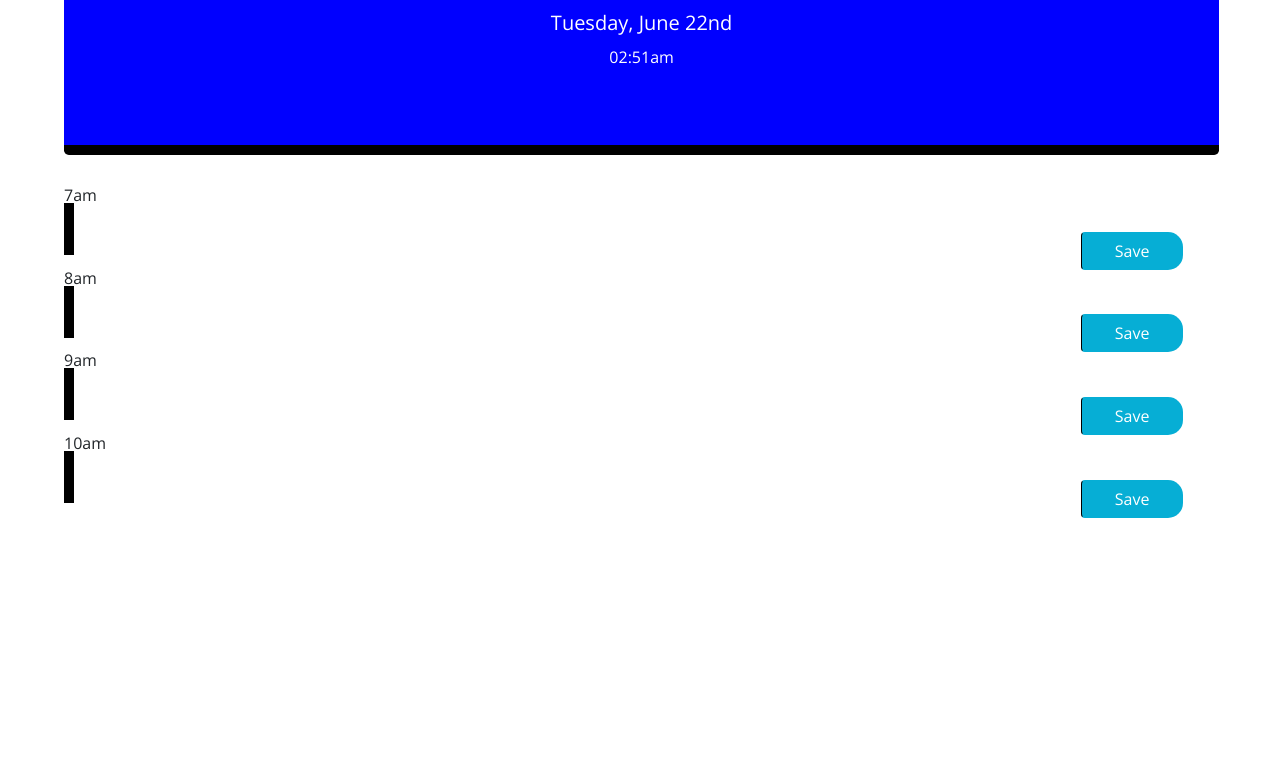
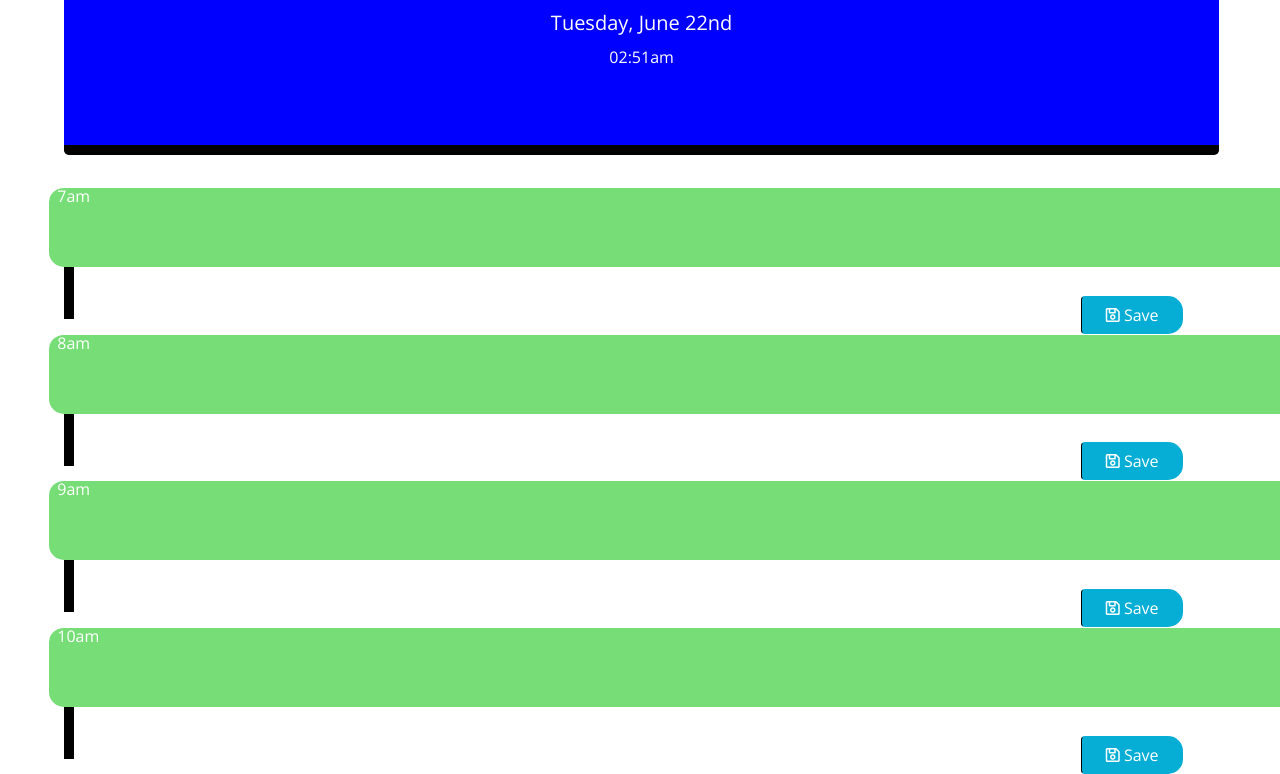
Before and after one commit to lill717/hw5-dailyplanner, a plain HTML site: page index.html in a window 1280 px wide. Shown: the part 155-929 px from the top of the page. Before the commit the page ends 800 px from the top, so only its background shows below. Drawn offline with nearby package versions, Linux system fonts and the light colour scheme.

Commit message:
The color coding works. Working on saving and retrieving entered text.

```diff
--- a/assets/css/style.css
+++ b/assets/css/style.css
@@ -44,7 +44,7 @@ textarea {
 }
 
 .past {
-  background-color: #d3d3d3;
+  background-color: #5f5d5d;
   color: white;
 }
 
--- a/assets/js/myscripts.js
+++ b/assets/js/myscripts.js
@@ -10,13 +10,11 @@ $(".currentHour").text(currentHourEl.format("hh:" + "mm" + "a"));
 console.log(currentHourEl);
 
 
-
-
-
 function rowColor() {
     var currentHourEl = currentDayEl.hours();
     var slot = $(".time-block");
-    for (var i = 0; i < slot.length; i++); {
+    console.log('slot', slot);
+    for (var i = 0; i < slot.length; i++) {
         var rows = slot[i];
         if (parseInt(rows.id.split("-")[0]) < currentHourEl) {
             $(rows).addClass("past");
@@ -34,5 +32,41 @@ function rowColor() {
 rowColor();
 
 // function appointments() {
-    //can save by //clicking save button to //local storage
-    //when refresh, still there
+//can save by //clicking save button to //local storage
+//when refresh, still there
+
+//  $("saveBtn").on("click", function(save) {
+//     save.
+
+$(document).ready(function () {
+    // var editAppt = $(".saveBtn").text();
+    $(".editAppt").click(function () {
+        var str = $(".editAppt").val();
+        localStorage.setItem("str", "");
+        console.log(str);
+    })
+});
+
+
+
+
+// $('.col-md-10 editAppt').val(col-md-10 editAppt);
+
+// console.log(editAppt);
+
+// //Retrieve the col-md-10 editAppt
+
+// function displayVals() {
+//     $("value").val(siblings(".btn col-md-1 saveBtn"))
+//     displayVals() ;
+// }
+
+
+
+// localStorage, input,text, value
+
+// $("#7am".textarea).val(localStorage.getItem("7am"));
+// document.getElementById("input").text = localStorage.getItem("");
+
+    // $(this).val(siblings(".rows"))
+    // console.log("input", alskjdflasjfoiawjeofiwe)
--- a/index.html
+++ b/index.html
@@ -24,31 +24,31 @@
   <div class="textarea">
     <div class="rows">
       <!--First row at 7am-->
-      <div id = "7am" class=“row time-block”>7am</div>
+      <div id = "7am" class="row time-block">  7am</div>
       <div class="col-md-1"></div>
       <textarea class="col-md-10 editAppt"></textarea>
-      <button class="btn col-md-1 saveBtn">Save</button>
+      <button class="btn col-md-1 saveBtn"><i class="far fa-save"></i> Save</button>
     </div>
     <div class="rows">
       <!--Second roime-blockw at 8am-->
-      <div id = "8am" class=“row time-block”>8am</div>
+      <div id = "8am" class="row time-block">  8am</div>
       <div class="col-md-1"></div>
       <textarea class="col-md-10 editAppt"></textarea>
-        <button class="btn col-md-1 saveBtn">Save</button>
+        <button class="btn col-md-1 saveBtn"><i class="far fa-save"></i> Save</button>
     </div>
     <div class="rows">
       <!--Third row at 9am-->
-      <div id = "9am" class=“row time-block”>9am</div>
+      <div id = "9am" class="row time-block">  9am</div>
       <div class="col-md-1"></div>
       <textarea class="col-md-10 editAppt"></textarea>
-      <button class="btn col-md-1 saveBtn">Save</button>
+      <button class="btn col-md-1 saveBtn"><i class="far fa-save"></i> Save</button>
     </div>
     <div class="rows">
       <!--Fourth row at 10am-->
-      <div id = "10am" class=“row time-block”>10am</div>
+      <div id = "10am" class="row time-block">  10am</div>
       <div class="col-md-1 col-d1"></div>
       <textarea class="col-md-10 editAppt"></textarea>
-      <button class="btn col-md-1 saveBtn">Save</button>
+      <button class="btn col-md-1 saveBtn"><i class="far fa-save"></i> Save</button>
     </div>
   </div>
   <script src="https://cdnjs.cloudflare.com/ajax/libs/moment.js/2.24.0/moment.min.js"></script>
```
Also changed, not shown: 2 other files.
